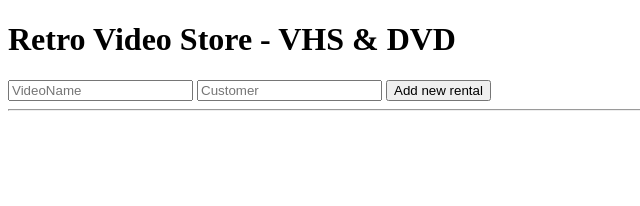
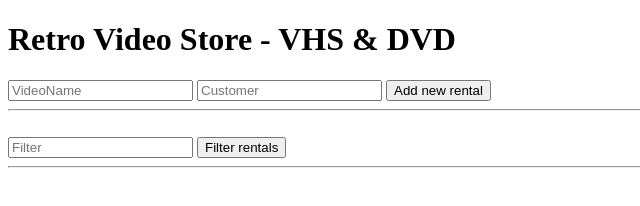
Before and after one commit to mattinordstrom/videostore, a plain HTML site: page frontend/index.html in a window 1280 px wide. Shown: the whole page, without its empty margins (0-640 px from the left). Drawn offline with Linux system fonts and the light colour scheme; no server answers.

Commit message:
can now filter list in frontend

```diff
--- a/frontend/index.html
+++ b/frontend/index.html
@@ -17,7 +17,7 @@
         </style>
 	</head>
 
-	<body onload="javascript:fetchAllRentals()">
+	<body onload="javascript:fetchRentals()">
 		<h1>Retro Video Store - VHS & DVD</h1>
         <input id="VideoNameInput" placeholder="VideoName" value="" />
         <input id="CustomerInput" placeholder="Customer" value=""/>
@@ -25,6 +25,11 @@
         <br/>
         <hr/>
         <br/>
+        <input id="FilterInput" placeholder="Filter" value=""/>
+        <button onclick="fetchRentals(true)">Filter rentals</button>
+        <br/>
+        <hr/>
+        <br/>
 		<div class="content">
         </div>
 	</body>
--- a/frontend/main.js
+++ b/frontend/main.js
@@ -1,5 +1,9 @@
-function fetchAllRentals() {
-    fetch('http://localhost:3000/rentals')
+function fetchRentals(useFilter) {
+    let filter = '';
+    if(useFilter) {
+        filter = '?customer=' + document.getElementById('FilterInput').value;
+    }
+    fetch('http://localhost:3000/rentals'+filter)
     .then((response) => response.json())
     .then((data) => {
         console.log(data)
@@ -33,7 +37,7 @@ function returnRental(rentalID) {
     .then((response) => response.json())
     .then((data) => {
         console.log(data);
-        fetchAllRentals();
+        fetchRentals();
     });
 }
 
@@ -52,7 +56,7 @@ function addRental() {
     .then((response) => response.json())
     .then((data) => {
         console.log(data);
-        fetchAllRentals();
+        fetchRentals();
     }).catch((err) => {
         console.log(err);
         });;
```
